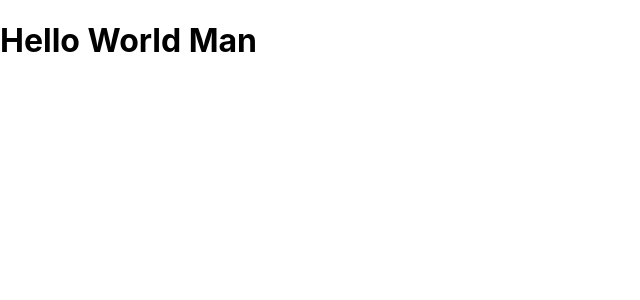
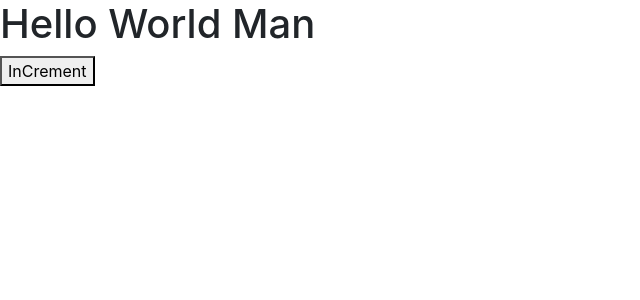
Before and after one commit to bipon68/react-mos, a React (Create React App) app: page / in a window 1280 px wide. Shown: the top 300 px of the page, without its empty margins (0-640 px from the left). Built offline with nearby package versions, Linux system fonts and the light colour scheme.

Commit message:
#3 Specifying Children

```diff
--- a/src/components/counter.jsx
+++ b/src/components/counter.jsx
@@ -2,7 +2,13 @@ import React, { Component } from 'react';
 
 class Counter extends Component {
     render() {
-        return <h1>Hello World Man</h1>;
+        // React.createElement('h1')
+        return (
+            <React.Fragment>
+                <h1>Hello World Man</h1>
+                <button className="button-info">InCrement</button>
+            </React.Fragment>
+        );
     }
 }
 
--- a/src/index.js
+++ b/src/index.js
@@ -4,6 +4,7 @@ import './index.css';
 import App from './App';
 import reportWebVitals from './reportWebVitals';
 import Counter from './components/counter';
+import 'bootstrap/dist/css/bootstrap.css';
 
 ReactDOM.render(
   <Counter />,
```
Also changed, not shown: 1 other file (tests, documents, lock files or other folders).
